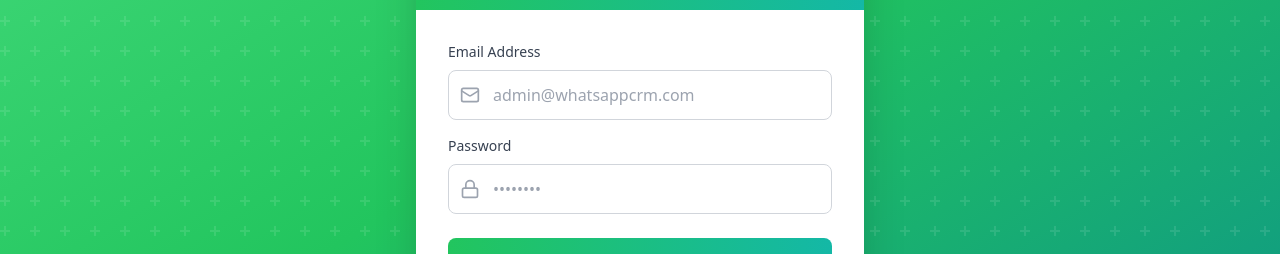
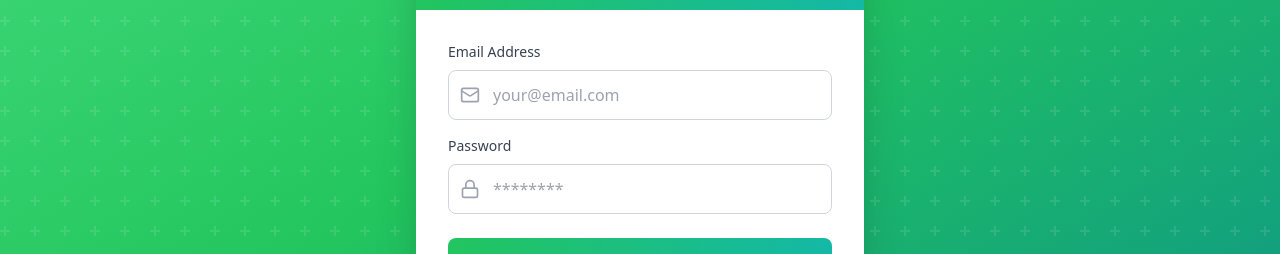
Before and after one commit to KANAGARAJ-M/wa_CRM, a React (Vite) app in the folder frontend/: page /login in a window 1280 px wide. Shown: the part 344-598 px from the top of the page. Built offline with nearby package versions, Linux system fonts and the light colour scheme.

Commit message:
removed placeholder

```diff
--- a/frontend/src/api/axios.js
+++ b/frontend/src/api/axios.js
@@ -1,8 +1,8 @@
 import axios from 'axios';
 
 const api = axios.create({
-    baseURL: 'https://srv1304549.hstgr.cloud/api', // Production
-    // baseURL: 'http://localhost:3001/api', // Local Development
+    // baseURL: 'https://srv1304549.hstgr.cloud/api', // Production
+    baseURL: 'http://localhost:3001/api', // Local Development
 });
 
 api.interceptors.request.use((config) => {
--- a/frontend/src/pages/Login.jsx
+++ b/frontend/src/pages/Login.jsx
@@ -67,7 +67,7 @@
                                         type="email"
                                         value={email}
                                         onChange={(e) => setEmail(e.target.value)}
-                                        placeholder="admin@whatsappcrm.com"
+                                        placeholder="your@email.com"
                                         className="w-full pl-11 pr-4 py-3 border border-gray-300 rounded-lg focus:ring-2 focus:ring-green-500 focus:border-green-500 transition-all"
                                         required
                                     />
@@ -84,7 +84,7 @@
                                         type="password"
                                         value={password}
                                         onChange={(e) => setPassword(e.target.value)}
-                                        placeholder="••••••••"
+                                        placeholder="********"
                                         className="w-full pl-11 pr-4 py-3 border border-gray-300 rounded-lg focus:ring-2 focus:ring-green-500 focus:border-green-500 transition-all"
                                         required
                                     />
```
